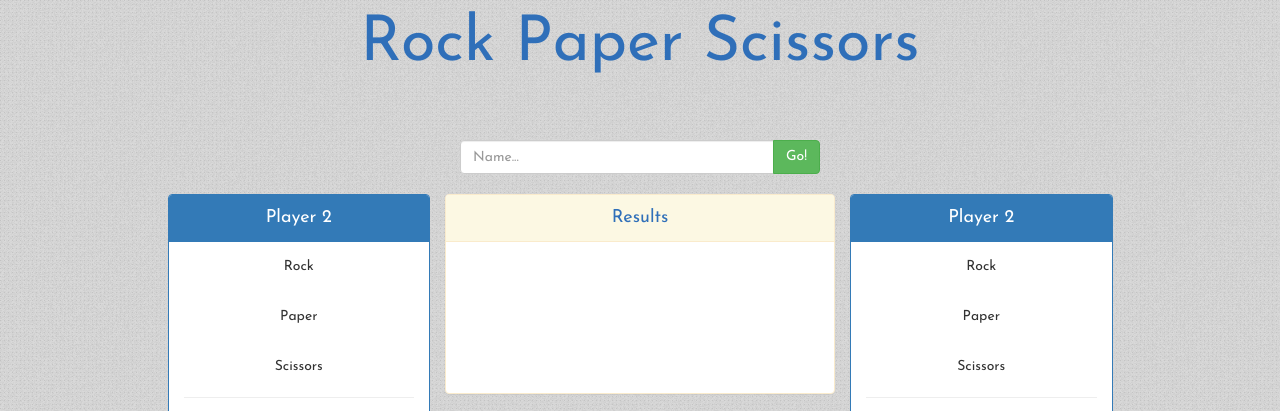
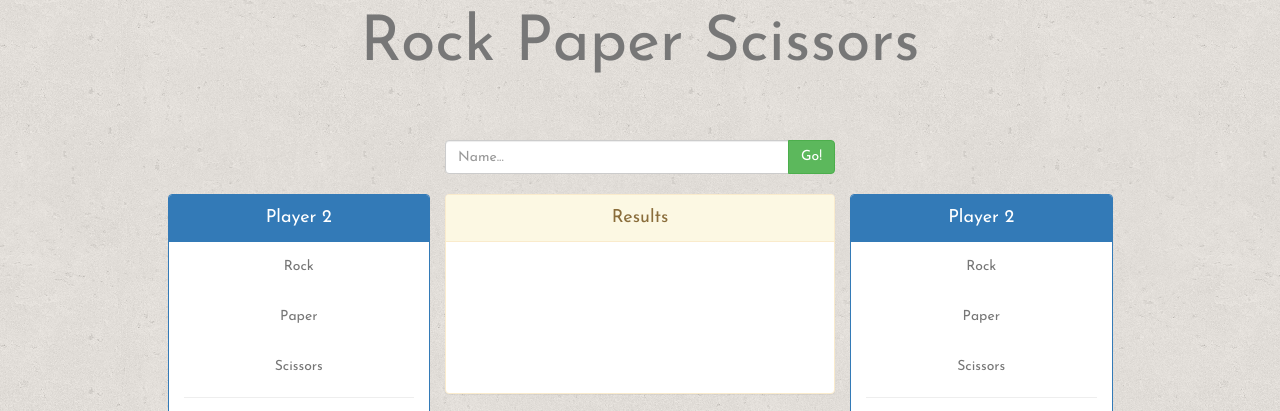
Before and after one commit to menelik7/RPS-Multiplayer, a plain HTML site: page index.html in a window 1280 px wide. Shown: the top 411 px of the page. Drawn offline with nearby package versions, Linux system fonts and the light colour scheme.

Commit message:
More styling

```diff
--- a/assets/css/style.css
+++ b/assets/css/style.css
@@ -1,6 +1,7 @@
 body {
 	font-family: 'Josefin Sans', sans-serif;
-	background: url("../images/squared_metal.png");
+	background: url("../images/cork-wallet.png");
+	color: #777;
 }
 
 /**Header**/
@@ -14,7 +15,6 @@ body {
 
 .jumbotron h1 {
 	margin: auto;
-	color: #2F6FB9;
 	font-family: 'Josefin Sans', sans-serif;
 }
 
@@ -25,6 +25,7 @@ p {
 
 #credentials {
 	margin-bottom: 20px;
+	padding: 0;
 }
 
 .panel-primary,
@@ -34,8 +35,7 @@ p {
 	text-align: center;
 }
 
-#test {
-	color: #2F6FB9;
+#results {
 	font-size: 18px;
 }
 .col-md-8 {
--- a/index.html
+++ b/index.html
@@ -20,8 +20,8 @@
 		  <h1>Rock Paper Scissors</h1>
 		</div>
 
-		<div class="row" id="credentials">
-			<div class="col-lg-4 col-lg-offset-4">
+		<div class="row">
+			<div class="col-lg-4 col-lg-offset-4" id="credentials">
 	    		<div class="input-group">
 			      <input type="text" class="form-control" placeholder="Name...">
 			      <span class="input-group-btn">
@@ -44,8 +44,8 @@
 							  		<div class="col-md-4" id="wins">Wins: </div>
 							  		<div class="col-md-4" id="losses">Losses: </div>
 							  		<div class="col-md-4" id="ties">Ties: </div>
-						  		</div>
-			    	</div>
+				  				</div>
+			    		</div>
 			    </div>
 		    </div>
 
@@ -54,7 +54,7 @@
 			    <div class="col-lg-4">
 			    	<div class="row">
 					    <div class="panel panel-warning">
-							<div class="panel-heading" id="test">Results</div>
+							<div class="panel-heading" id="results">Results</div>
 							<div class="panel-body" id="results"></div>
 					    </div>
 					     <div id="connect">
@@ -79,7 +79,7 @@
 							  		<div class="col-md-4" id="losses">Losses: </div>
 							  		<div class="col-md-4" id="ties">Ties: </div>
 						  		</div>
-			    	</div>
+			    		</div>
 			    </div>
 		    </div>
 
```
Also changed, not shown: assets/images/circles-and-roundabouts.png (added), assets/images/cork-wallet.png (added).
